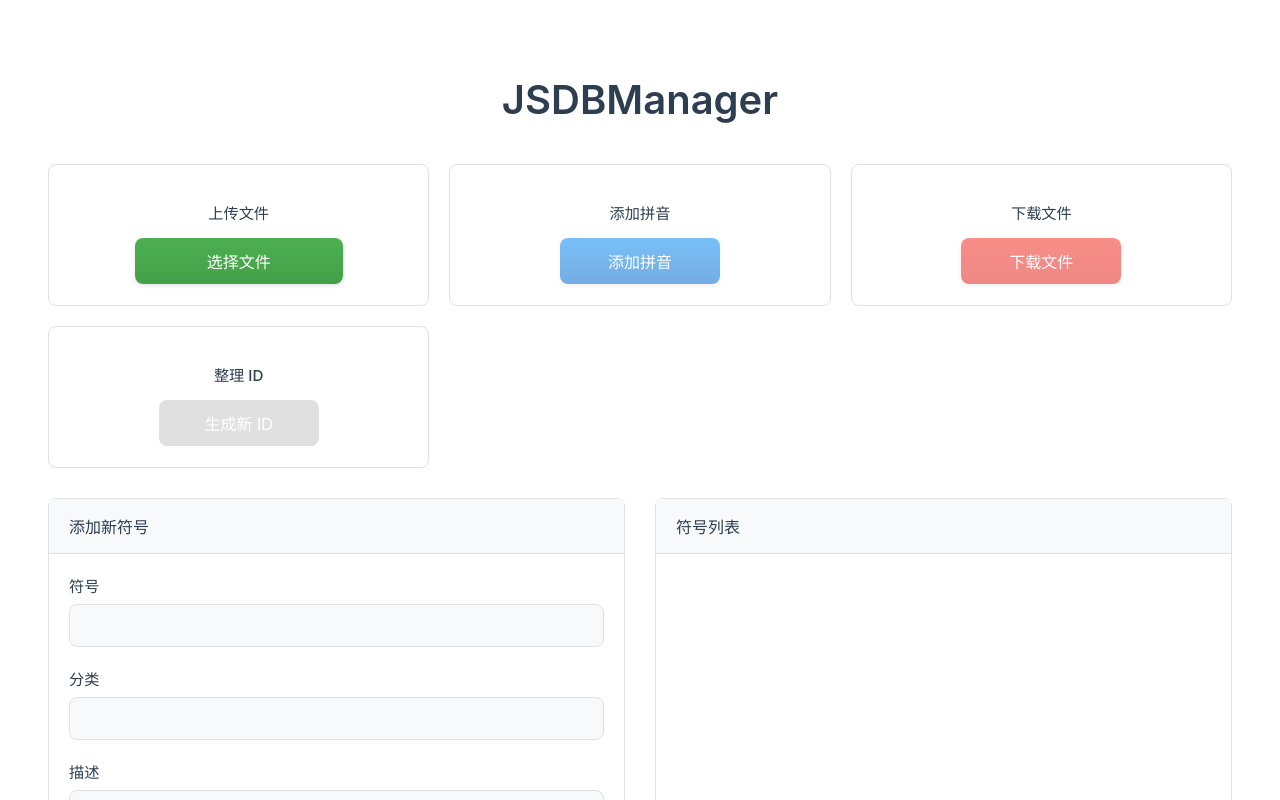
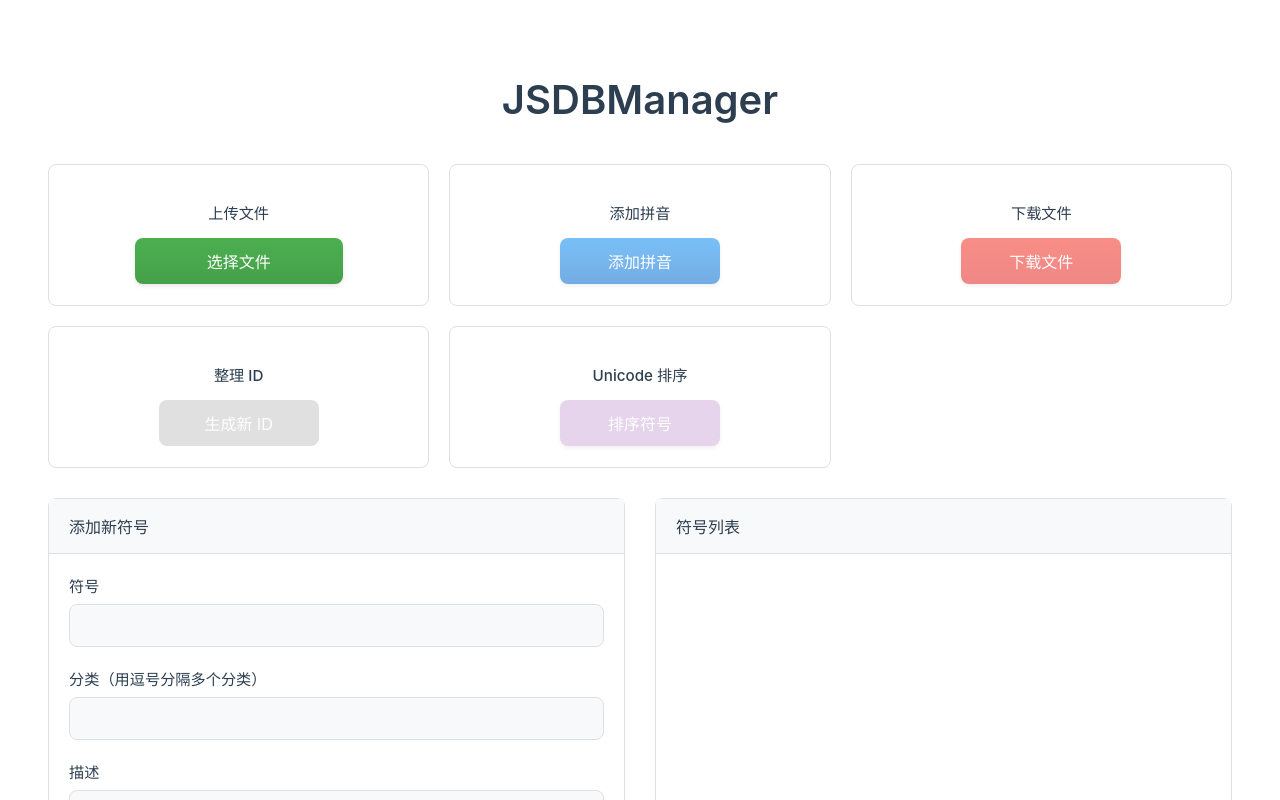
Before and after one commit to nowscott/JSDBManager, a React (Create React App) app: page / in a window 1280 px wide. Shown: the top 800 px of the page. Built offline with nearby package versions, Linux system fonts and the light colour scheme; the HTML template or start-up script is replaced by a standard one.

Commit message:
Add sorting functionality for symbols and update category handling

```diff
--- a/src/App.js
+++ b/src/App.js
@@ -91,6 +91,24 @@ const App = () => {
     setData({ ...data, symbols: newSymbols });
   };
 
+  const sortSymbols = (result) => {
+    return result.sort((a, b) => {
+      const aLength = (a.notes || '').length;
+      const bLength = (b.notes || '').length;
+
+      return aLength - bLength;
+    });
+  };
+
+  const handleSort = () => {
+    if (!data.symbols) return;
+    const sortedSymbols = sortSymbols([...data.symbols]);
+    setData(prev => ({
+      ...prev,
+      symbols: sortedSymbols
+    }));
+  };
+
   return (
     <div className="container">
       <header className="header">
@@ -102,6 +120,7 @@ const App = () => {
         onDownload={handleDownload}
         onAddPinyin={handleAddPinyin}
         onRegenerateIds={handleRegenerateIds}
+        onSort={handleSort}
         data={data}
       />
 
--- a/src/components/Editor.js
+++ b/src/components/Editor.js
@@ -3,7 +3,7 @@ import React, { useState, useEffect } from 'react';
 const Editor = ({ symbol, onSave }) => {
   const [formData, setFormData] = useState({
     symbol: '',
-    category: '',
+    category: [],
     description: '',
     notes: '',
     searchTerms: []
@@ -15,7 +15,7 @@ const Editor = ({ symbol, onSave }) => {
     } else {
       setFormData({
         symbol: '',
-        category: '',
+        category: [],
         description: '',
         notes: '',
         searchTerms: []
@@ -29,7 +29,7 @@ const Editor = ({ symbol, onSave }) => {
     if (!symbol) {  // 如果是新增，则清空表单
       setFormData({
         symbol: '',
-        category: '',
+        category: [],
         description: '',
         notes: '',
         searchTerms: []
@@ -41,7 +41,9 @@ const Editor = ({ symbol, onSave }) => {
     const { name, value } = e.target;
     setFormData(prev => ({
       ...prev,
-      [name]: name === 'searchTerms' ? value.split(',').map(term => term.trim()) : value
+      [name]: name === 'searchTerms' ? value.split(',').map(term => term.trim()) :
+              name === 'category' ? value.split(',').map(cat => cat.trim()) :
+              value
     }));
   };
 
@@ -61,11 +63,11 @@ const Editor = ({ symbol, onSave }) => {
         </div>
 
         <div className="form-group">
-          <label>分类</label>
+          <label>分类（用逗号分隔多个分类）</label>
           <input
             type="text"
             name="category"
-            value={formData.category}
+            value={formData.category.join(', ')}
             onChange={handleChange}
             required
           />
--- a/src/components/FileUploader.js
+++ b/src/components/FileUploader.js
@@ -1,6 +1,6 @@
 import React from 'react';
 
-const FileUploader = ({ onUpload, onDownload, onAddPinyin, onRegenerateIds, data }) => {
+const FileUploader = ({ onUpload, onDownload, onAddPinyin, onRegenerateIds, onSort, data }) => {
   const handleFileChange = (event) => {
     const file = event.target.files[0];
     if (file) {
@@ -56,6 +56,17 @@ const FileUploader = ({ onUpload, onDownload, onAddPinyin, onRegenerateIds, data
           生成新 ID
         </button>
       </div>
+
+      <div className="operation-box">
+        <h3>Unicode 排序</h3>
+        <button
+          onClick={onSort}
+          className="operation-button sort-button"
+          disabled={!data?.symbols?.length}
+        >
+          排序符号
+        </button>
+      </div>
     </div>
   );
 };
--- a/src/components/SymbolList.js
+++ b/src/components/SymbolList.js
@@ -15,7 +15,11 @@ const SymbolList = ({ symbols, onSelect, currentSymbolId }) => {
           >
             <div className="symbol-main">
               <span className="symbol-char">{symbol.symbol}</span>
-              <span className="symbol-category">{symbol.category}</span>
+              <span className="symbol-category">
+                {Array.isArray(symbol.category)
+                  ? symbol.category.join(', ')
+                  : symbol.category}
+              </span>
             </div>
             <div className="symbol-desc">{symbol.description}</div>
           </div>
--- a/src/styles.css
+++ b/src/styles.css
@@ -404,3 +404,17 @@
   opacity: 0.6;
   cursor: not-allowed;
 }
+
+.sort-button {
+  background-color: #8e44ad;
+  color: white;
+}
+
+.sort-button:hover {
+  background-color: #732d91;
+}
+
+.sort-button:disabled {
+  background-color: #d5b8e0;
+  cursor: not-allowed;
+}
```
